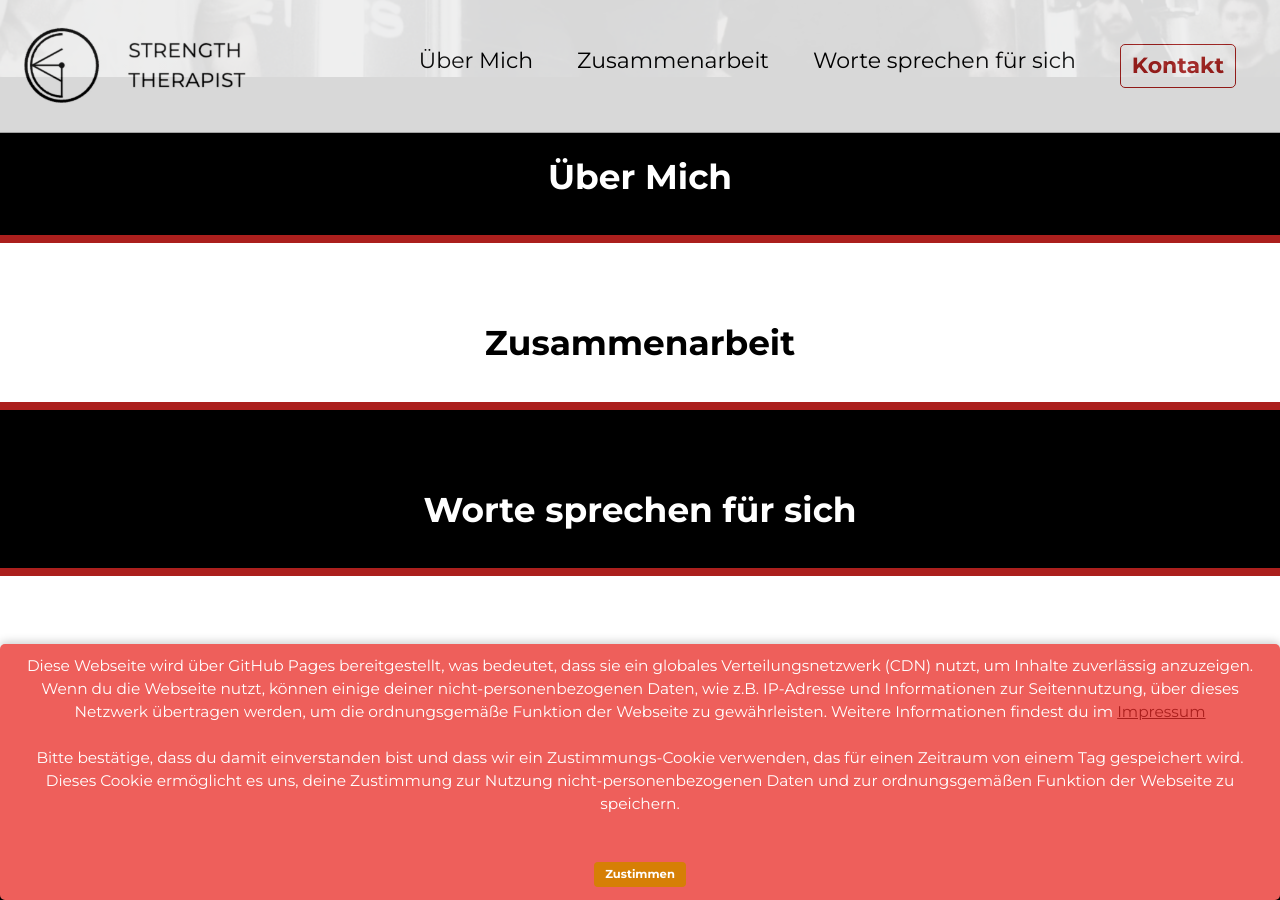
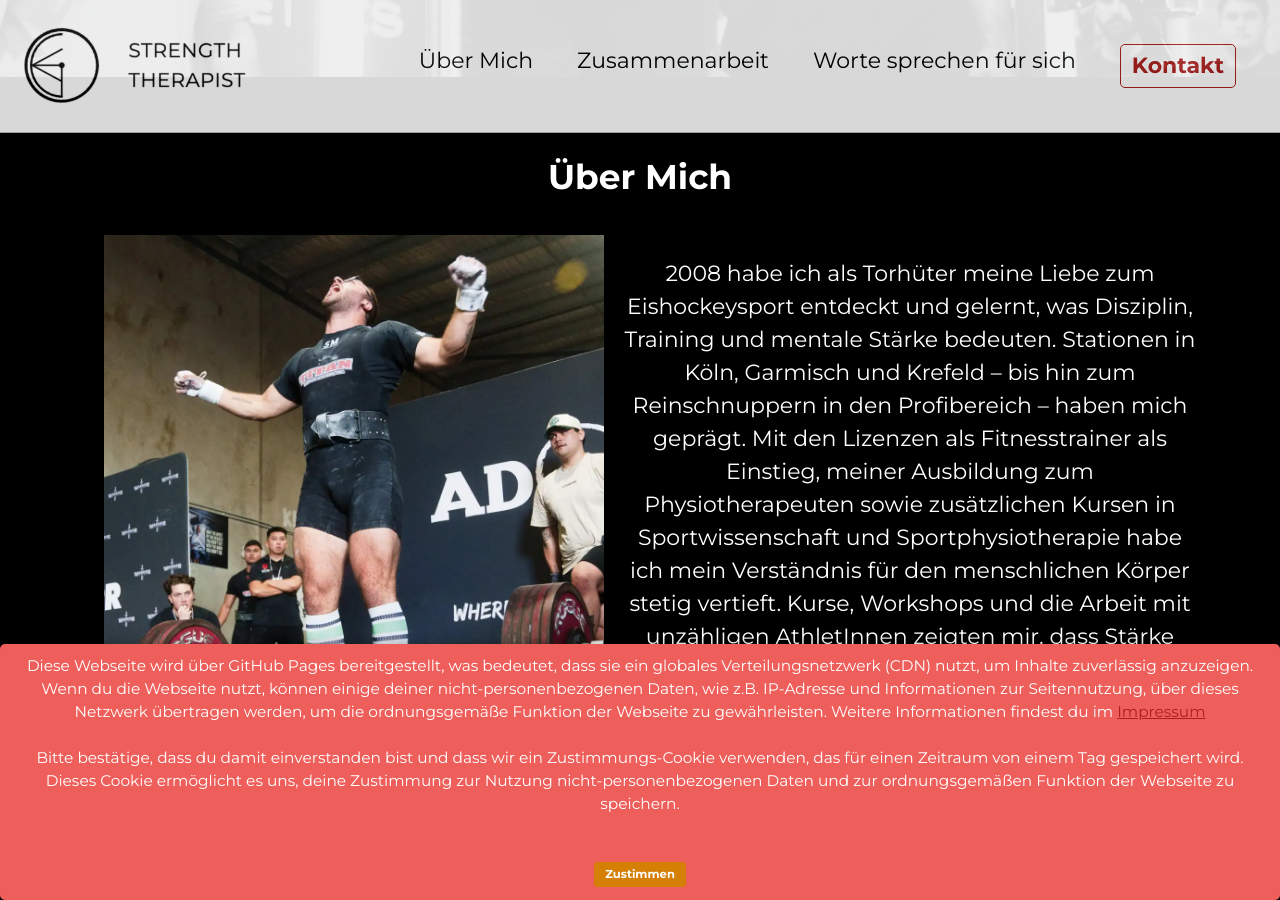
Before and after one commit to perstarke-webdev/strengththerapist-site, a Jekyll site: the page built from _pages/index.html, in a window 1280 px wide and 900 px high, scrolled down 956 px. Built offline with Jekyll 4.4.1, drawn with Linux system fonts in a browser that asks for light colours; cached includes are drawn as plain includes.

Commit message:
add about section

```diff
--- a/_pages/index.html
+++ b/_pages/index.html
@@ -16,10 +16,21 @@ header:
 
 excerpt: "**Ich helfe Kraftdreikämpfer:innen, ihre Leistung systematisch zu steigern – mit durchdachtem Training und ehrlichem Coaching. Kein Bullshit, keine Abkürzungen. Ein klarer Weg zu deiner besten Version auf der Plattform, der in deinen Alltag passt.**"
 
+image-text-row:
+    - excerpt: "2008 habe ich als Torhüter meine Liebe zum Eishockeysport entdeckt und gelernt, was Disziplin, Training und mentale Stärke bedeuten. Stationen in Köln, Garmisch und Krefeld – bis hin zum Reinschnuppern in den Profibereich – haben mich geprägt. Mit den Lizenzen als Fitnesstrainer als Einstieg, meiner Ausbildung zum Physiotherapeuten sowie zusätzlichen Kursen in Sportwissenschaft und Sportphysiotherapie habe ich mein Verständnis für den menschlichen Körper stetig vertieft. Kurse, Workshops und die Arbeit mit unzähligen AthletInnen zeigten mir, dass Stärke weit mehr ist als reine Kraft."
+      image-url: "/assets/images/about.webp"
+      alt-text: "Kevin Wiethoff"
+      image-width: "500px"
+      image-right: false
+
 ---
 
 <section class="site-section alternative-color first-section" id="ueber-mich">
     <h1>Über Mich</h1>
+    {% include image-text-row %}
+    <div class="notice--primary">
+        <p style="font-size: 1.38em;">Seit 2020 lebe ich diese Erfahrung als Strength Therapist: ein Coaching, das Menschen dabei unterstützt, ihr Potenzial zu entfalten – nachhaltig, individuell und passend zu ihrem Alltag.</p>
+    </div>
 </section>
 
 <hr class="section-sep">
```
Also changed, not shown: assets/images/about.webp (added).
